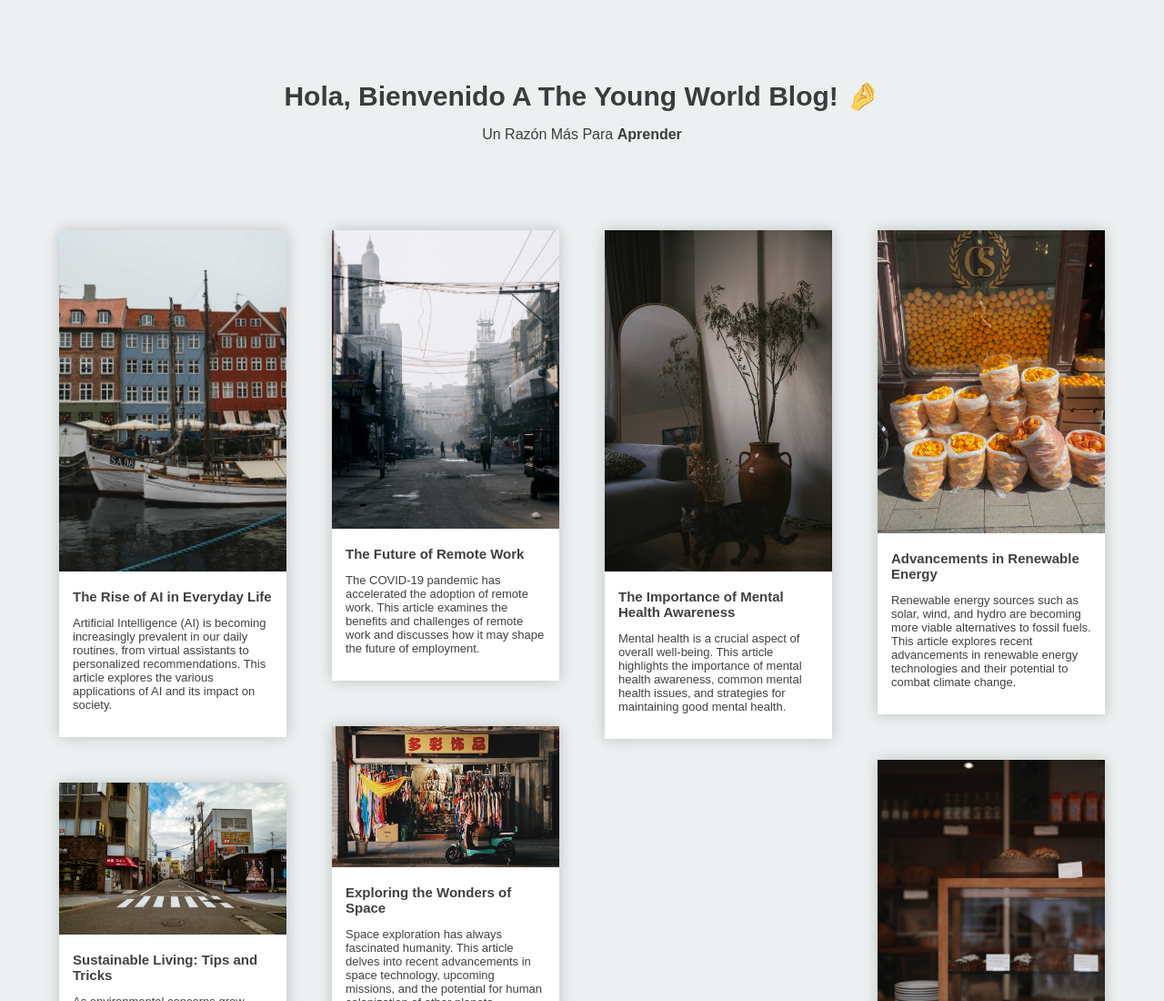
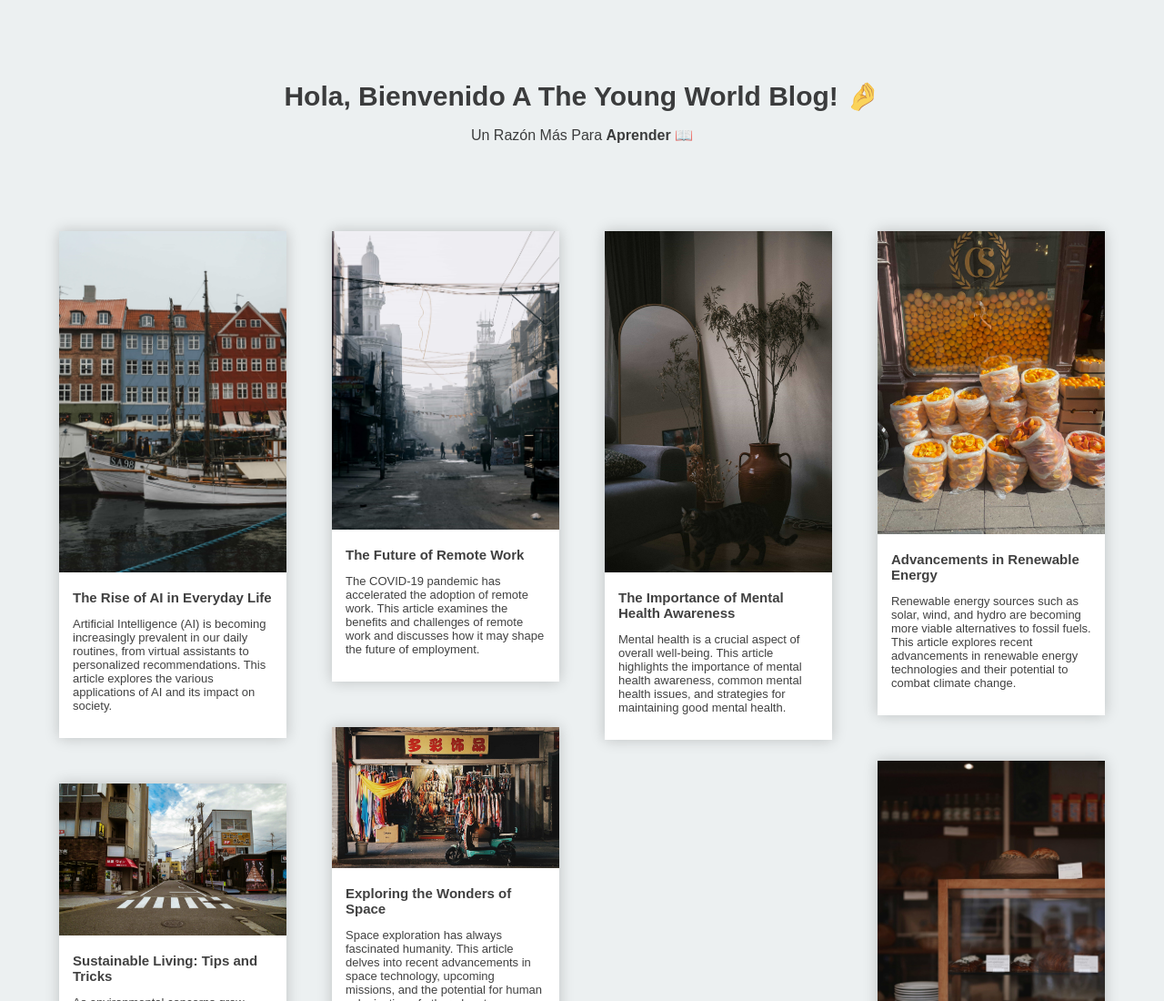
Before and after one commit to luismcp/Luissin-dev-website, a website built with Vite: page index.html in a window 1280 px wide. Shown: the top 1100 px of the page at 91% size. Built offline with nearby package versions, Linux system fonts and the light colour scheme; files whose address does not match are found by name.

Commit message:
style: add book emoji

```diff
--- a/index.html
+++ b/index.html
@@ -12,7 +12,7 @@
 <body>
   <div class="banner">
     <h2 class="title">Hola, bienvenido a The Young World Blog! 🤌</h2>
-    <p>Un razón más para <strong>aprender</strong></p>
+    <p>Un razón más para <strong>aprender</strong> 📖</p>
   </div>
 
   <div class="cards-box"></div>
```
